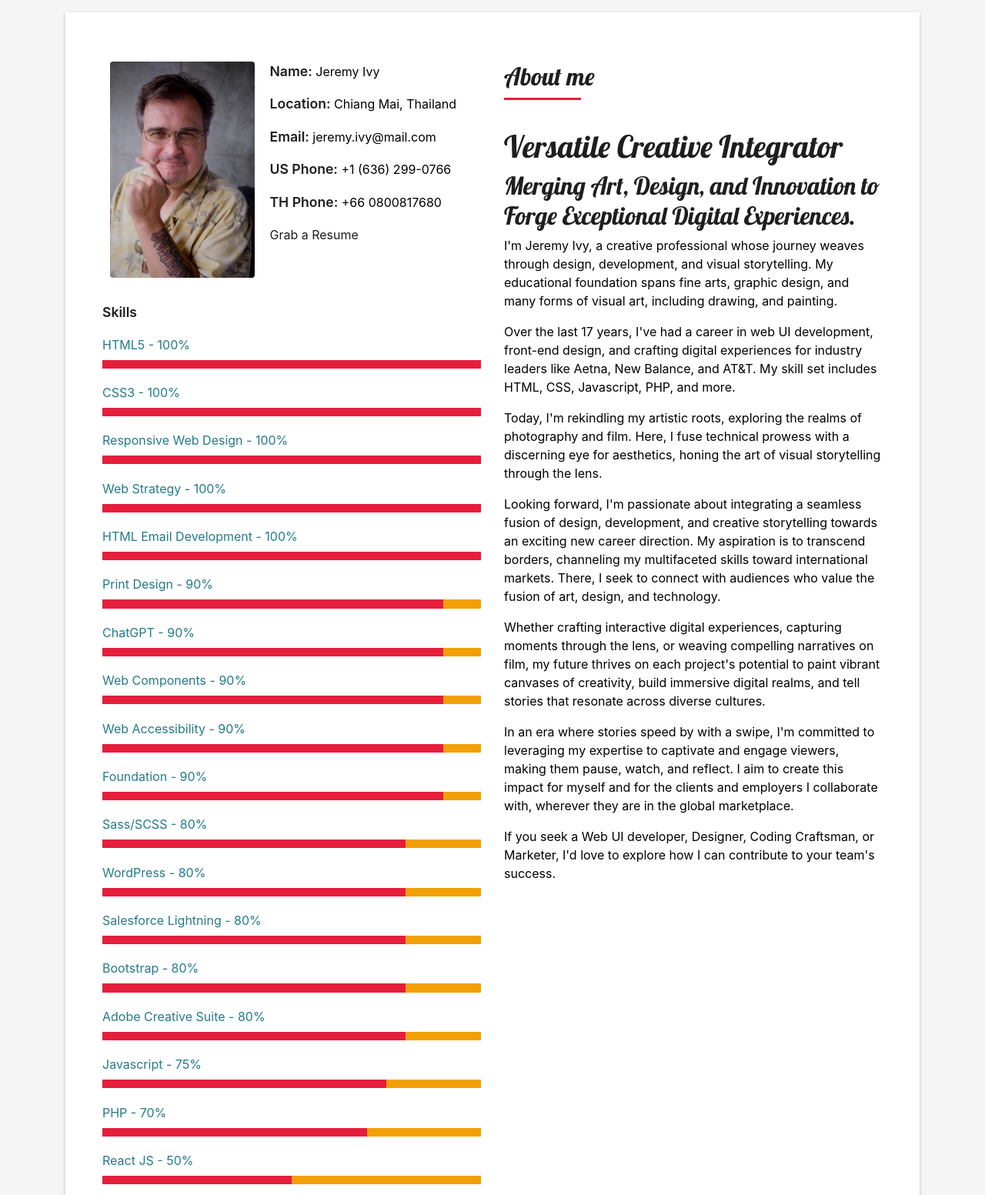
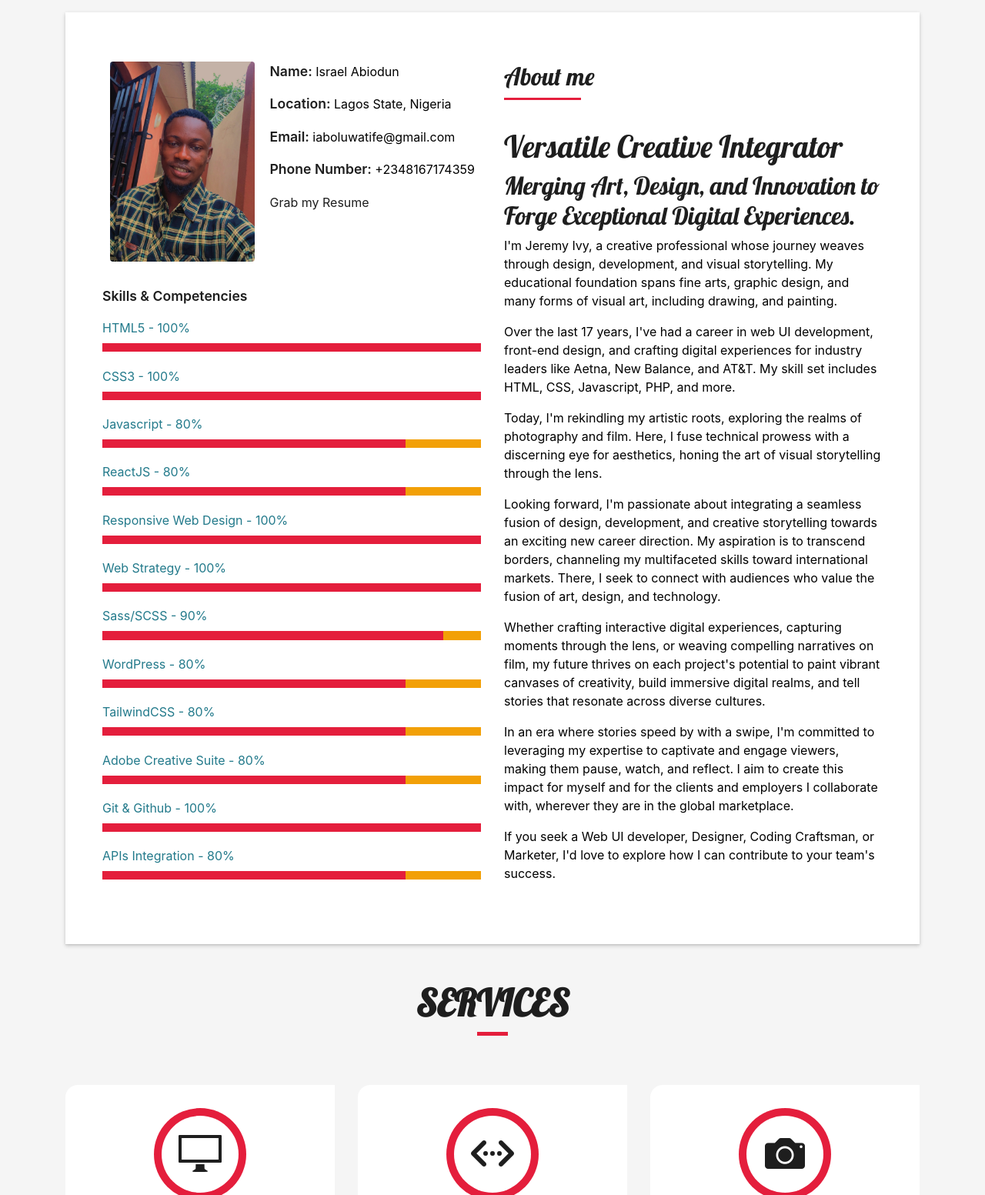
Before and after one commit to Bolurx07/Portfolio, a plain HTML site: page index.html in a window 1280 px wide. Shown: the part 480-2033 px from the top of the page at 77% size. Drawn offline with Linux system fonts and the light colour scheme; files whose address does not match are found by name.

Commit message:
Updated resumes

```diff
--- a/index.html
+++ b/index.html
@@ -3,7 +3,7 @@
 
 <head>
   <meta charset="utf-8">
-  <title>Jeremy Ivy - Design, Development, Creative</title>
+  <title>Israel Abiodun - Software Developer</title>
   <meta content="width=device-width, initial-scale=1.0" name="viewport">
   <meta content="" name="keywords">
   <meta content="" name="description">
@@ -25,7 +25,7 @@
   <!--  Nav Start -->
   <nav class="navbar navbar-b navbar-trans navbar-expand-md fixed-top" id="mainNav">
     <div class="container">
-      <a class="navbar-brand js-scroll" href="#page-top">Jeremy Ivy</a>
+      <a class="navbar-brand js-scroll" href="#page-top">Israel Abiodun</a>
       <button class="navbar-toggler collapsed" type="button" data-toggle="collapse" data-target="#navbarDefault"
         aria-controls="navbarDefault" aria-expanded="false" aria-label="Toggle navigation">
         <span></span>
@@ -61,9 +61,9 @@
     <div class="intro-content display-table">
       <div class="table-cell">
         <div class="container">
-          <h1 class="intro-title mb-4">Hi, I'm Jeremy</h1>
+          <h1 class="intro-title mb-4">Hi, I'm Israel</h1>
           <p class="intro-subtitle"><span class="text-slider-items">
-              Developer,Designer,and Creative</span><strong class="text-slider"></strong></p>
+              Logical and Result-driven Software Developer</span><strong class="text-slider"></strong></p>
         </div>
       </div>
     </div>
@@ -80,24 +80,23 @@
                 <div class="row">
                   <div class="col-sm-6 col-md-5">
                     <div class="about-img">
-                      <img src="img/testimonial-3.jpg" class="img-fluid rounded b-shadow-a" alt="">
+                      <img src="img/my-image.jpeg" class="img-fluid rounded b-shadow-a" alt="">
                     </div>
                   </div>
                   <div class="col-sm-6 col-md-7">
                     <div class="about-info">
-                      <p><span class="title-s">Name: </span> <span>Jeremy Ivy</span></p>
-                      <p><span class="title-s">Location: </span> <span>Chiang Mai, Thailand</span></p>
-                      <p><span class="title-s">Email: </span> <span>jeremy.ivy@mail.com</span></p>
-                      <p><span class="title-s">US Phone: </span> <span>+1 (636) 299-0766</span></p>
-                      <p><span class="title-s">TH Phone: </span> <span>+66 0800817680</span></p>
-                      <p><span class="title-s"></span> <span><a href="Resume 1023.pdf" target="_blank">Grab a
+                      <p><span class="title-s">Name: </span> <span>Israel Abiodun</span></p>
+                      <p><span class="title-s">Location: </span> <span>Lagos State, Nigeria</span></p>
+                      <p><span class="title-s">Email: </span> <span>iaboluwatife@gmail.com</span></p>
+                      <p><span class="title-s">Phone Number: </span> <span>+2348167174359</span></p>
+                      <p><span class="title-s"></span> <span><a href="Israel-Abiodun-Resume.pdf" target="_blank">Grab my
                             Resume</a></span></p>
 
                     </div>
                   </div>
                 </div>
                 <div class="skill-mf">
-                  <p class="title-s">Skills</p>
+                  <p class="title-s">Skills & Competencies</p>
                   <span>HTML5 - 100%</span>
                   <div class="progress">
                     <div class="progress-bar" role="progressbar" style="width: 100%;" aria-valuenow="100"
@@ -107,6 +106,16 @@
                   <div class="progress">
                     <div class="progress-bar" role="progressbar" style="width: 100%" aria-valuenow="100"
                       aria-valuemin="0" aria-valuemax="100" aria-valuetext="100%"></div>
+                  </div>
+                  <span>Javascript - 80%</span>
+                  <div class="progress">
+                    <div class="progress-bar" role="progressbar" style="width: 80%" aria-valuenow="80" aria-valuemin="0"
+                      aria-valuemax="100" aria-valuetext="80%"></div>
+                  </div>
+                  <span>ReactJS - 80%</span>
+                  <div class="progress">
+                    <div class="progress-bar" role="progressbar" style="width: 80%" aria-valuenow="80" aria-valuemin="0"
+                      aria-valuemax="100" aria-valuetext="80%"></div>
                   </div>
                   <span>Responsive Web Design - 100%</span>
                   <div class="progress">
@@ -118,53 +127,17 @@
                     <div class="progress-bar" role="progressbar" style="width: 100%" aria-valuenow="80"
                       aria-valuemin="0" aria-valuemax="100"></div>
                   </div>
-                  <span>HTML Email Development - 100%</span>
-                  <div class="progress">
-                    <div class="progress-bar" role="progressbar" style="width: 100%" aria-valuenow="100"
-                      aria-valuemin="0" aria-valuemax="100" aria-valuetext="100%"></div>
-                  </div>
-                  <span>Print Design - 90%</span>
-                  <div class="progress">
-                    <div class="progress-bar" role="progressbar" style="width: 90%" aria-valuenow="90" aria-valuemin="0"
-                      aria-valuemax="100" aria-valuetext="90%"></div>
-                  </div>
-                  <span>ChatGPT - 90%</span>
-                  <div class="progress">
-                    <div class="progress-bar" role="progressbar" style="width: 90%" aria-valuenow="90" aria-valuemin="0"
-                      aria-valuemax="100" aria-valuetext="90%"></div>
-                  </div>
-                  <span>Web Components - 90%</span>
-                  <div class="progress">
-                    <div class="progress-bar" role="progressbar" style="width: 90%" aria-valuenow="90" aria-valuemin="0"
-                      aria-valuemax="100" aria-valuetext="90%"></div>
-                  </div>
-                  <span>Web Accessibility - 90%</span>
+                  <span>Sass/SCSS - 90%</span>
                   <div class="progress">
                     <div class="progress-bar" role="progressbar" style="width: 90%" aria-valuenow="90" aria-valuemin="0"
                       aria-valuemax="100"></div>
-                  </div>
-
-                  <span>Foundation - 90%</span>
-                  <div class="progress">
-                    <div class="progress-bar" role="progressbar" style="width: 90%" aria-valuenow="90" aria-valuemin="0"
-                      aria-valuemax="100" aria-valuetext="90%"></div>
-                  </div>
-                  <span>Sass/SCSS - 80%</span>
-                  <div class="progress">
-                    <div class="progress-bar" role="progressbar" style="width: 80%" aria-valuenow="80" aria-valuemin="0"
-                      aria-valuemax="100" aria-valuetext="80%"></div>
                   </div>
                   <span>WordPress - 80%</span>
                   <div class="progress">
                     <div class="progress-bar" role="progressbar" style="width: 80%" aria-valuenow="80" aria-valuemin="0"
                       aria-valuemax="100" aria-valuetext="80%"></div>
                   </div>
-                  <span>Salesforce Lightning - 80%</span>
-                  <div class="progress">
-                    <div class="progress-bar" role="progressbar" style="width: 80%" aria-valuenow="80" aria-valuemin="0"
-                      aria-valuemax="100" aria-valuetext="80%"></div>
-                  </div>
-                  <span>Bootstrap - 80%</span>
+                  <span>TailwindCSS - 80%</span>
                   <div class="progress">
                     <div class="progress-bar" role="progressbar" style="width: 80%" aria-valuenow="80" aria-valuemin="0"
                       aria-valuemax="100" aria-valuetext="80%"></div>
@@ -174,26 +147,15 @@
                     <div class="progress-bar" role="progressbar" style="width: 80%" aria-valuenow="80" aria-valuemin="0"
                       aria-valuemax="100" aria-valuetext="80%"></div>
                   </div>
-                  <span>Javascript - 75%</span>
+                  <span>Git & Github - 100%</span>
                   <div class="progress">
-                    <div class="progress-bar" role="progressbar" style="width: 75%" aria-valuenow="75" aria-valuemin="0"
-                      aria-valuemax="100" aria-valuetext="75%"></div>
+                    <div class="progress-bar" role="progressbar" style="width: 100%" aria-valuenow="100" aria-valuemin="0"
+                      aria-valuemax="100" aria-valuetext="100%"></div>
                   </div>
-                  <span>PHP - 70%</span>
+                  <span>APIs Integration - 80%</span>
                   <div class="progress">
-                    <div class="progress-bar" role="progressbar" style="width: 70%" aria-valuenow="70" aria-valuemin="0"
-                      aria-valuemax="100" aria-valuetext="70%"></div>
-                  </div>
-
-                  <span>React JS - 50%</span>
-                  <div class="progress">
-                    <div class="progress-bar" role="progressbar" style="width: 50%" aria-valuenow="50" aria-valuemin="0"
-                      aria-valuemax="100" aria-valuetext="50%"></div>
-                  </div>
-                  <span>Salesforce Marketing Cloud - 50%</span>
-                  <div class="progress">
-                    <div class="progress-bar" role="progressbar" style="width: 50%" aria-valuenow="50" aria-valuemin="0"
-                      aria-valuemax="100" aria-valuetext="50%"></div>
+                    <div class="progress-bar" role="progressbar" style="width: 80%" aria-valuenow="80" aria-valuemin="0"
+                      aria-valuemax="100" aria-valuetext="80%"></div>
                   </div>
                 </div>
               </div>
@@ -590,20 +552,19 @@
                   <div class="more-info">
                     <p class="lead">
                       I'm currently open to a variety of professional opportunities, including freelance, contract, and
-                      full-time roles in the realms of design, development, and business consultation. With my diverse
+                      full-time roles in the realms of web design & development. With my diverse
                       skill set and passion for innovation, I'm ready to contribute to your next project or venture.
                       Let's explore the possibilities together.
                     </p>
                     <ul class="list-ico">
-                      <li><span class="ion-ios-telephone"></span>+1 (636) 299-0766</li>
-                      <li><span class="ion-ios-telephone"></span>+66 (080) 081-7680</li>
-                      <li><span class="ion-email"></span> jeremy.ivy@gmail.com</li>
+                      <li><span class="ion-ios-telephone"></span>+2348167174359</li>
+                      <li><span class="ion-email"></span> iaboluwatife@gmail.com</li>
                     </ul>
                   </div>
                   <div class="socials">
                     <ul>
-                      <li><a href="https://www.instagram.com/jivy.digitaleye/" target="_blank"><span class="ico-circle"><i class="ion-social-instagram"></i></span></a></li>
-                      <li><a href="https://www.linkedin.com/in/jeremyivy/" target="_blank"><span class="ico-circle"><i class="ion-social-linkedin"></i></span></a></li>
+                      <li><a href="https://www.github.com/Bolurx07" target="_blank"><span class="ico-circle"><i class="ion-social-github"></i></span></a></li>
+                      <li><a href="https://www.linkedin.com/in/israel-abiodun/" target="_blank"><span class="ico-circle"><i class="ion-social-linkedin"></i></span></a></li>
                     </ul>
                   </div>
                 </div>
@@ -618,7 +579,7 @@
         <div class="row">
           <div class="col-sm-12">
             <div class="copyright-box">
-              <p class="copyright">&copy; Copyright <strong>Jeremy Ivy</strong>. All Rights Reserved</p>
+              <p class="copyright">&copy; Copyright <strong>Israel Abiodun</strong>. All Rights Reserved</p>
             </div>
           </div>
         </div>
```
Also changed, not shown: img/my-image.jpeg (added), 2 other files.
